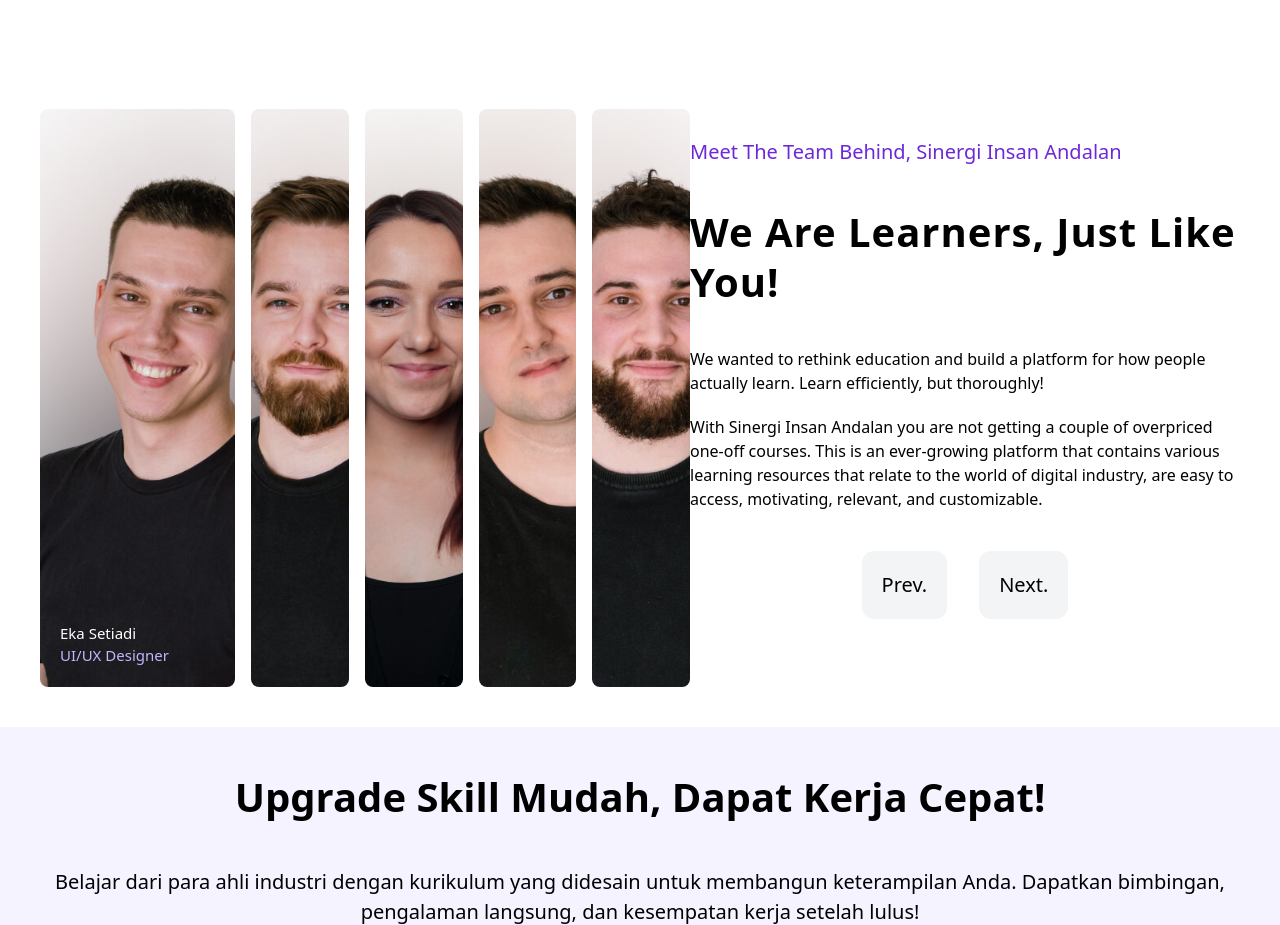
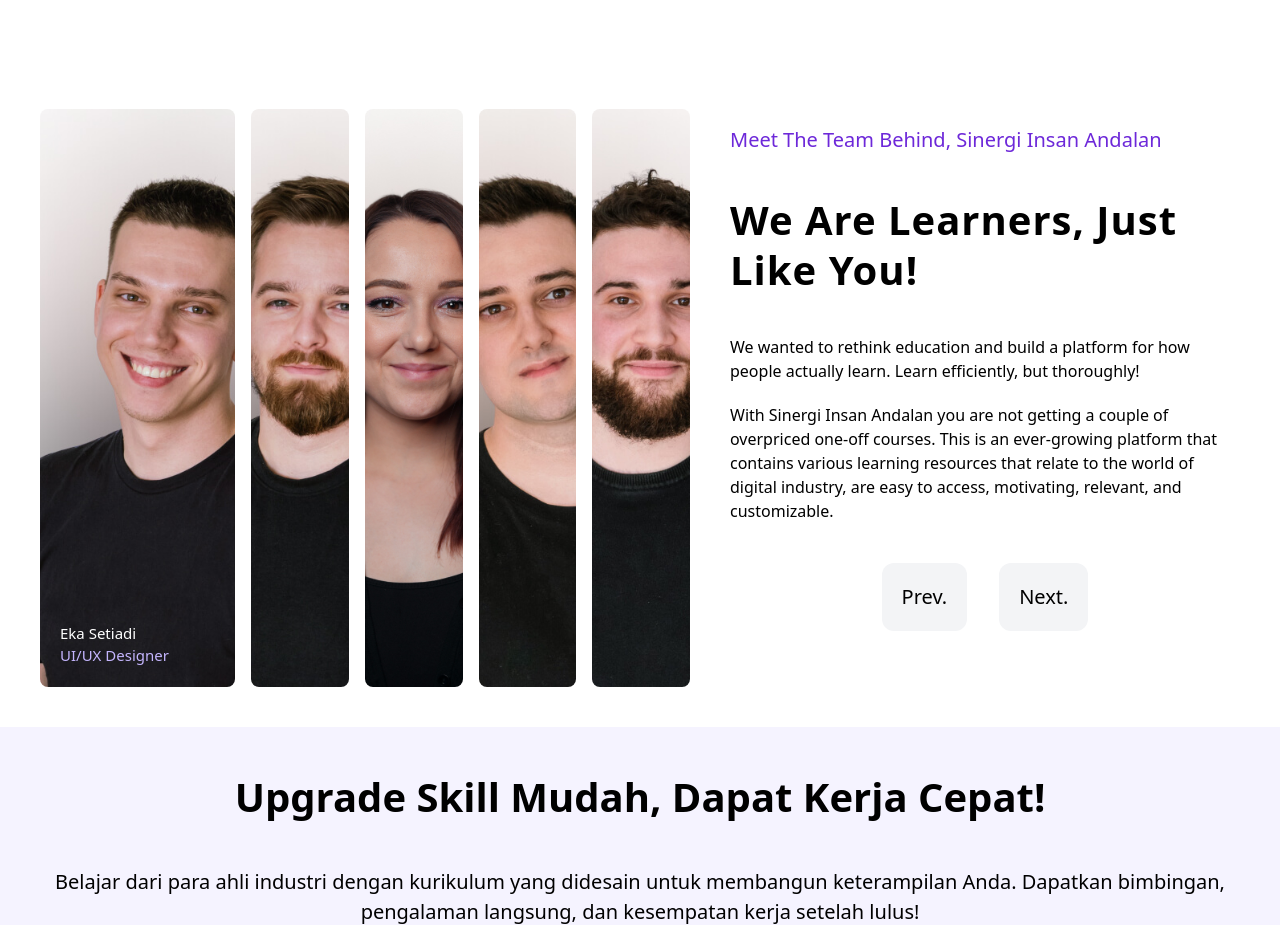
Before and after one commit to WilPhil/lp-sinergi-life-1, a plain HTML site: page index.html in a window 1280 px wide. Shown: the part 3907-4832 px from the top of the page. Drawn offline with nearby package versions, Linux system fonts and the light colour scheme.

Commit message:
fix: padding on team section

```diff
--- a/index.html
+++ b/index.html
@@ -278,7 +278,7 @@
           </div>
         </div>
       </div>
-      <div class="flex flex-col justify-center items-center max-xl:text-center">
+      <div class="flex flex-col justify-center items-center max-xl:text-center xl:pl-10">
         <p class="text-[20px] text-[#6D28D9] xl:self-start">
           Meet The Team Behind, Sinergi Insan Andalan
         </p>
```
